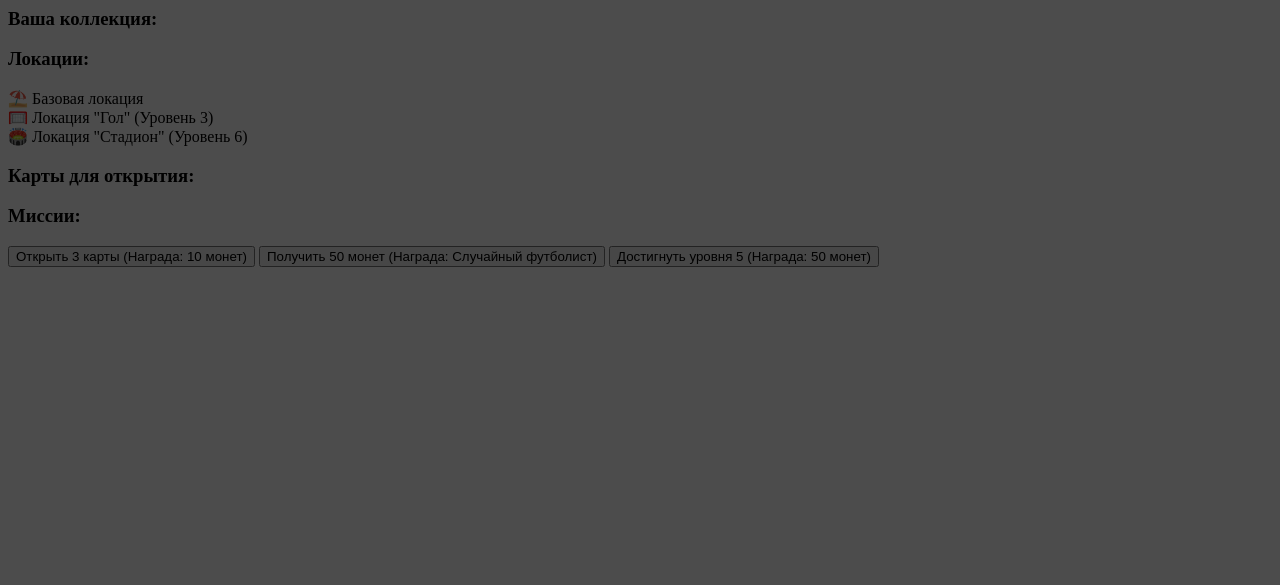
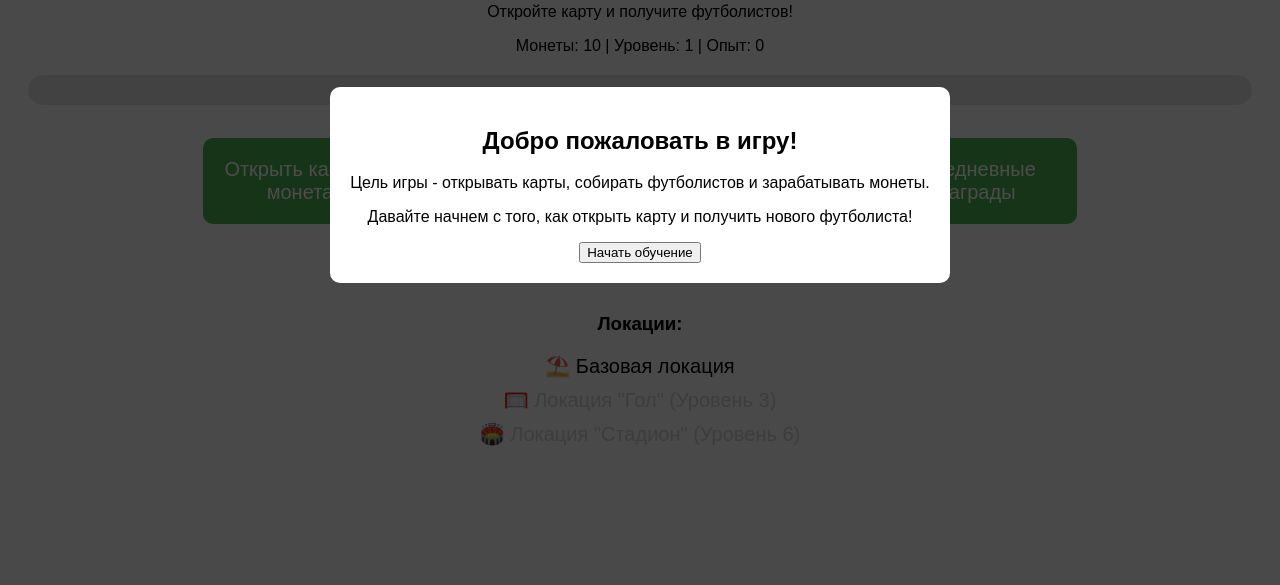
Before and after one commit to olegbuilder/EmojiFootball, a plain HTML site: page index.html in a window 1280 px wide. Shown: the part 215-800 px from the top of the page. Drawn offline with Linux system fonts and the light colour scheme.

Commit message:
Update index.html

```diff
--- a/index.html
+++ b/index.html
@@ -5,7 +5,41 @@
     <meta name="viewport" content="width=device-width, initial-scale=1.0">
     <title>Emoji Football Game - FIFA Mobile Style</title>
     <style>
-        /* Ваши стили */
+        /* Стили для улучшения интерфейса */
+        body {
+            font-family: Arial, sans-serif;
+            background-color: #f5f5f5;
+            text-align: center;
+            padding: 20px;
+        }
+        .button-container button {
+            font-size: 20px;
+            padding: 20px;
+            margin: 10px;
+            border: none;
+            background-color: #4CAF50;
+            color: white;
+            border-radius: 10px;
+            cursor: pointer;
+            width: 200px;
+        }
+        .button-container button:hover {
+            background-color: #45a049;
+        }
+        .level-bar {
+            width: 100%;
+            background-color: #ddd;
+            height: 30px;
+            border-radius: 15px;
+            margin-top: 20px;
+            position: relative;
+        }
+        .level-progress {
+            height: 100%;
+            background-color: #4CAF50;
+            border-radius: 15px;
+            width: 0%;
+        }
         .tutorial-overlay {
             position: fixed;
             top: 0;
@@ -23,13 +57,36 @@
             border-radius: 10px;
             text-align: center;
         }
+        .emoji-display {
+            font-size: 80px;
+        }
+        .collection, .missions {
+            margin-top: 20px;
+        }
+        .location {
+            font-size: 20px;
+            margin-top: 10px;
+            cursor: pointer;
+        }
+        .location-disabled {
+            color: #ccc;
+        }
+        #emojiCollection {
+            display: flex;
+            flex-wrap: wrap;
+            justify-content: center;
+            gap: 20px;
+        }
+        .emoji-item {
+            font-size: 40px;
+        }
     </style>
 </head>
 <body>
 
-    <div class="container">
     <h1>Emoji Football Game</h1>
-        <div id="emojiDisplay">🤷</div>
+
+    <div id="emojiDisplay" class="emoji-display">🤷</div>
     <p>Откройте карту и получите футболистов!</p>
 
     <div class="status">
@@ -37,43 +94,28 @@
     </div>
 
     <div class="level-bar">
-            <div class="level-progress" id="levelProgress"></div>
+        <div id="levelProgress" class="level-progress"></div>
     </div>
 
     <div class="button-container">
-            <button class="case-button" id="openCaseBtn">Открыть карту (1 монета)</button>
-            <button class="buy-button" id="buyCoinsBtn">Купить монеты (5 монет за 1$)</button>
-            <button class="earn-button" id="earnCoinsBtn">Получить монеты (Риск 50/50)</button>
-            <button class="daily-reward-button" id="dailyRewardBtn">Ежедневные награды</button>
+        <button id="openCaseBtn">Открыть карту (1 монета)</button>
+        <button id="buyCoinsBtn">Купить монеты (5 монет за 1$)</button>
+        <button id="earnCoinsBtn">Получить монеты (Риск 50/50)</button>
+        <button id="dailyRewardBtn">Ежедневные награды</button>
     </div>
 
-        <div class="collection" id="collection">
+    <div class="collection">
         <h3>Ваша коллекция:</h3>
-            <div id="playersCollection"></div>
+        <div id="emojiCollection"></div>
     </div>
 
-        <div class="location-container" id="locationContainer">
+    <div class="location-container">
         <h3>Локации:</h3>
         <div id="location1" class="location">⛱️ Базовая локация</div>
         <div id="location2" class="location location-disabled">🥅 Локация "Гол" (Уровень 3)</div>
         <div id="location3" class="location location-disabled">🏟️ Локация "Стадион" (Уровень 6)</div>
     </div>
 
-        <div class="card-container" id="cardContainer">
-            <h3>Карты для открытия:</h3>
-        </div>
-
-        <!-- Миссии -->
-        <div id="missionsContainer">
-            <h3>Миссии:</h3>
-            <div id="missions">
-                <button id="mission1Btn" class="missionBtn">Открыть 3 карты (Награда: 10 монет)</button>
-                <button id="mission2Btn" class="missionBtn">Получить 50 монет (Награда: Случайный футболист)</button>
-                <button id="mission3Btn" class="missionBtn">Достигнуть уровня 5 (Награда: 50 монет)</button>
-            </div>
-        </div>
-
-        <!-- Окно обучения -->
     <div id="tutorialOverlay" class="tutorial-overlay">
         <div class="tutorial-content">
             <h2>Добро пожаловать в игру!</h2>
@@ -83,10 +125,7 @@
         </div>
     </div>
 
-    </div>
-
     <script>
-        // Список карт с игроками
         const emojiList = [
             { emoji: "🥷", rarity: "Legendary", image: "https://example.com/ninja.png", chance: 0.1 },
             { emoji: "👼", rarity: "Epic", image: "https://example.com/angel.png", chance: 0.15 },
@@ -97,24 +136,21 @@
             { emoji: "👮", rarity: "Common", image: "https://example.com/policeman.png", chance: 0.2 }
         ];
 
-        // Игрок
         let player = {
-            coins: 10,  // Монеты
-            level: 1,  // Уровень
-            experience: 0,  // Опыт
-            collection: [],  // Коллекция игроков
-            lastLogin: 0,  // Для учета дня последнего входа
-            dailyRewardClaimed: false,  // Для учета, забрал ли игрок ежедневную награду
-            missionsCompleted: { mission1: false, mission2: false, mission3: false },  // Миссии
-            tutorialCompleted: false  // Для отслеживания, прошел ли игрок обучение
+            coins: 10,
+            level: 1,
+            experience: 0,
+            collection: [],
+            lastLogin: 0,
+            dailyRewardClaimed: false,
+            missionsCompleted: { mission1: false, mission2: false, mission3: false },
+            tutorialCompleted: false
         };
 
-        // Сохранение прогресса в LocalStorage
         function saveProgress() {
             localStorage.setItem("playerData", JSON.stringify(player));
         }
 
-        // Загрузка прогресса из LocalStorage
         function loadProgress() {
             const savedData = localStorage.getItem("playerData");
             if (savedData) {
@@ -122,28 +158,24 @@
             }
         }
 
-        // Функция для обновления статуса (монеты, уровень, опыт)
         function updateStatus() {
             document.getElementById("coins").textContent = player.coins;
             document.getElementById("level").textContent = player.level;
             document.getElementById("experience").textContent = player.experience;
         }
 
-        // Функция для обновления шкалы уровня
         function updateLevelProgress() {
-            const progress = (player.experience % 20) / 20 * 100;  // Каждые 20 XP увеличивает уровень
+            const progress = (player.experience % 20) / 20 * 100;
             document.getElementById("levelProgress").style.width = `${progress}%`;
 
-            // Проверка для повышения уровня
             if (player.experience >= 20) {
                 player.level += 1;
-                player.experience = 0;  // Сброс XP после повышения уровня
+                player.experience = 0;
                 alert(`Вы достигли уровня ${player.level}!`);
                 unlockLocations();
             }
         }
 
-        // Функция для разблокировки локаций
         function unlockLocations() {
             if (player.level >= 3) {
                 document.getElementById("location2").classList.remove("location-disabled");
@@ -153,55 +185,42 @@
             }
         }
 
-        // Функция для начала обучения
         function startTutorial() {
             player.tutorialCompleted = true;
-            player.collection.push({ emoji: "🧑‍💼", rarity: "Common", image: "https://example.com/businessman.png", chance: 0.2 });  // Стартовый персонаж
+            player.collection.push({ emoji: "🧑‍💼", rarity: "Common", image: "https://example.com/businessman.png", chance: 0.2 });
             updateStatus();
             saveProgress();
-            document.getElementById("tutorialOverlay").style.display = "none";  // Скрыть окно обучения
+            document.getElementById("tutorialOverlay").style.display = "none";
         }
 
-        // Обработка кнопки "Начать обучение"
         document.getElementById("startTutorialBtn").addEventListener("click", startTutorial);
 
-        // Обработка кнопки "Открыть карту"
         document.getElementById("openCaseBtn").addEventListener("click", () => {
             if (player.coins >= 1) {
-                // Снижаем монеты
                 player.coins -= 1;
-
-                // Определяем случайного игрока
                 const randomPlayer = emojiList[Math.floor(Math.random() * emojiList.length)];
-
-                // Добавляем в коллекцию
                 player.collection.push(randomPlayer);
-
-                // Добавляем опыт
                 player.experience += 1;
-
-                // Обновляем коллекцию
                 updateStatus();
                 updateLevelProgress();
                 saveProgress();
+                displayCollection();
             }
         });
 
-        // Обработка кнопки "Купить монеты"
         document.getElementById("buyCoinsBtn").addEventListener("click", () => {
             player.coins += 5;
             updateStatus();
             saveProgress();
         });
 
-        // Обработка кнопки "Получить монеты (Риск 50/50)"
         document.getElementById("earnCoinsBtn").addEventListener("click", () => {
             const chance = Math.random();
             if (chance > 0.5) {
                 player.coins += 10;
                 alert("Вы выиграли 10 монет!");
-                player.experience += 1;  // Увеличиваем опыт
-                updateLevelProgress();  // Обновляем шкалу уровня
+                player.experience += 1;
+                updateLevelProgress();
             } else {
                 alert("Попробуйте снова!");
             }
@@ -209,11 +228,10 @@
             saveProgress();
         });
 
-        // Обработка кнопки "Ежедневные награды"
         document.getElementById("dailyRewardBtn").addEventListener("click", () => {
             const currentDate = new Date().toDateString();
             if (player.lastLogin !== currentDate && !player.dailyRewardClaimed) {
-                const rewardAmount = 20;  // Размер награды
+                const rewardAmount = 20;
                 player.coins += rewardAmount;
                 player.dailyRewardClaimed = true;
                 player.lastLogin = currentDate;
@@ -225,18 +243,28 @@
             saveProgress();
         });
 
-        // Функция для отображения окна обучения
+        function displayCollection() {
+            const collectionContainer = document.getElementById("emojiCollection");
+            collectionContainer.innerHTML = '';
+            player.collection.forEach(player => {
+                const emojiItem = document.createElement("div");
+                emojiItem.classList.add("emoji-item");
+                emojiItem.textContent = player.emoji;
+                collectionContainer.appendChild(emojiItem);
+            });
+        }
+
         function showTutorialIfNeeded() {
             if (!player.tutorialCompleted) {
-                document.getElementById("tutorialOverlay").style.display = "block";  // Показать окно обучения
+                document.getElementById("tutorialOverlay").style.display = "flex";
             }
         }
 
-        // Инициализация
-        loadProgress();  // Загружаем сохраненные данные
+        loadProgress();
         updateStatus();
         unlockLocations();
-        showTutorialIfNeeded();  // Показать обучение, если оно не пройдено
+        displayCollection();
+        showTutorialIfNeeded();
     </script>
 
 </body>
```
Lines whose indentation alone changed are shown as unchanged.
